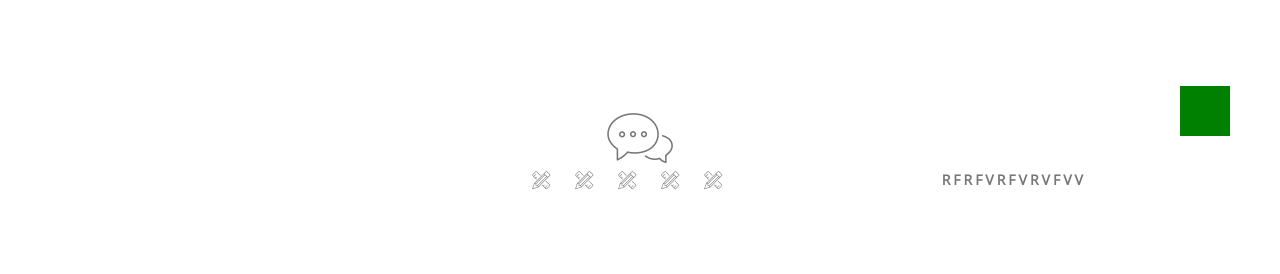
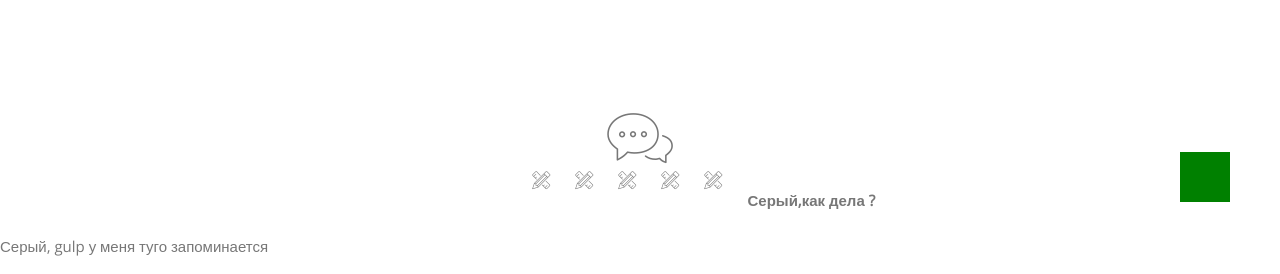
Before and after one commit to jhladkov/test, a website: page app/index.html in a window 1280 px wide. Shown: the part 6216-6490 px from the top of the page. Before the commit the page ends 6424 px from the top, so only its background shows below. Drawn offline with nearby package versions, Linux system fonts and the light colour scheme; files that its build step writes are made by us from their sources; files whose address does not match are found by name.

Commit message:
gg wp ez

```diff
--- a/app/index.html
+++ b/app/index.html
@@ -547,7 +547,12 @@
                 <span></span>
             </a>
         </div>
-        <h3>rfrfvrfvrvfvv</h3>
+
+
+        <h4>Серый,как дела ?</h4>
+        <div class="brother">
+            <p>Серый, gulp у меня туго запоминается</p>
+        </div>
 
     </footer>
     <script src="https://ajax.googleapis.com/ajax/libs/jquery/3.5.1/jquery.min.js"></script>
```
